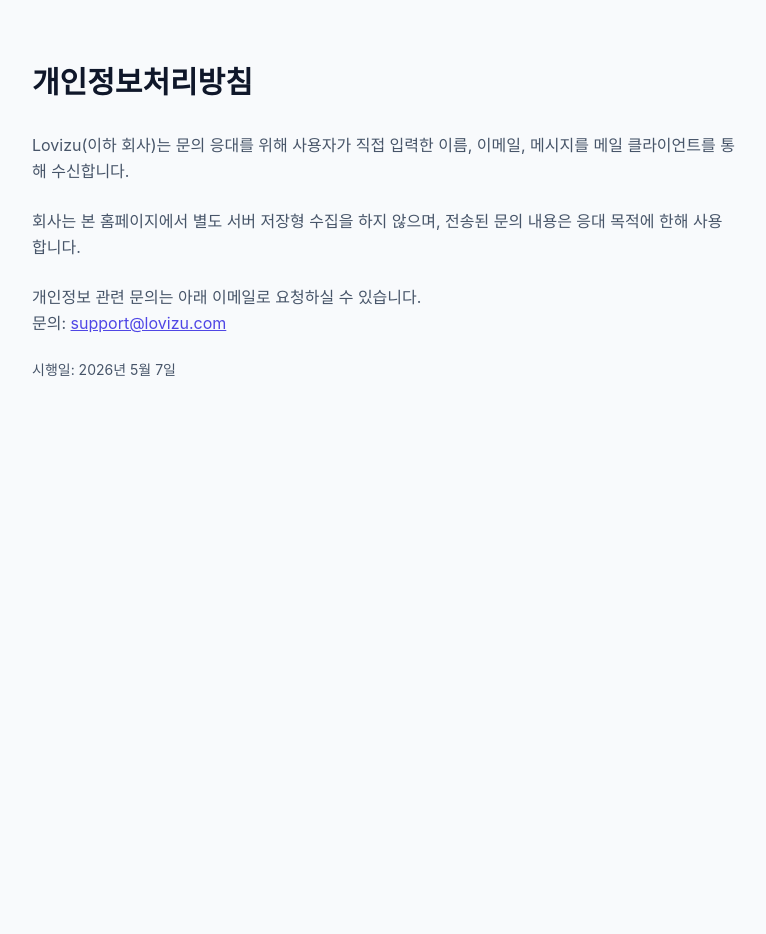
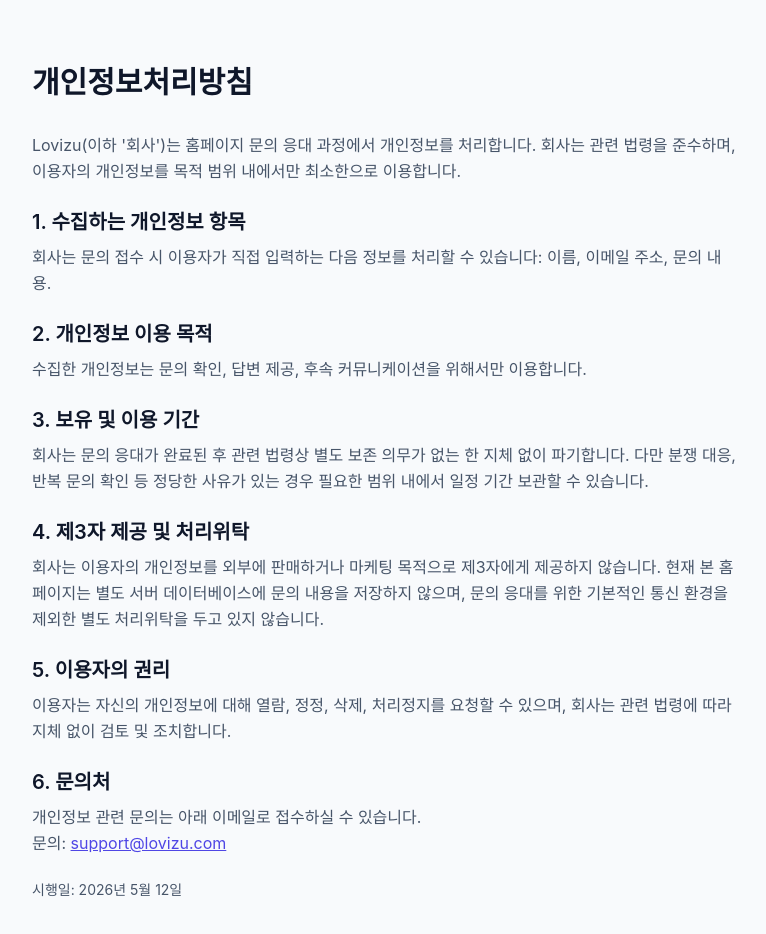
Before and after one commit to yousung/homepage, a Next.js app in the folder apps/web/: page /privacy in a window 1280 px wide. Shown: the top 934 px of the page, without its empty margins (256-1022 px from the left). Before the commit the page ends 800 px from the top, so only its background shows below. Built offline with nearby package versions, Linux system fonts and the light colour scheme; a web font is replaced by a local one.

Commit message:
fix: align homepage contact and privacy policy

```diff
--- /dev/null
+++ b/apps/web/app/privacy-policy/page.tsx
@@ -0,0 +1,2 @@
+export { metadata } from '@/app/privacy/page';
+export { default } from '@/app/privacy/page';
--- a/apps/web/app/privacy/page.tsx
+++ b/apps/web/app/privacy/page.tsx
@@ -15,22 +15,63 @@
         <h1 className="mb-8 text-3xl font-bold text-brand-text">개인정보처리방침</h1>
         <div className="space-y-6 leading-relaxed text-brand-text-muted">
           <p>
-            Lovizu(이하 회사)는 문의 응대를 위해 사용자가 직접 입력한 이름, 이메일, 메시지를
-            메일 클라이언트를 통해 수신합니다.
+            Lovizu(이하 &apos;회사&apos;)는 홈페이지 문의 응대 과정에서 개인정보를 처리합니다.
+            회사는 관련 법령을 준수하며, 이용자의 개인정보를 목적 범위 내에서만 최소한으로
+            이용합니다.
           </p>
+
+          <section className="space-y-2">
+            <h2 className="text-xl font-semibold text-brand-text">1. 수집하는 개인정보 항목</h2>
             <p>
-            회사는 본 홈페이지에서 별도 서버 저장형 수집을 하지 않으며, 전송된 문의 내용은
-            응대 목적에 한해 사용합니다.
+              회사는 문의 접수 시 이용자가 직접 입력하는 다음 정보를 처리할 수 있습니다:
+              이름, 이메일 주소, 문의 내용.
             </p>
+          </section>
+
+          <section className="space-y-2">
+            <h2 className="text-xl font-semibold text-brand-text">2. 개인정보 이용 목적</h2>
+            <p>수집한 개인정보는 문의 확인, 답변 제공, 후속 커뮤니케이션을 위해서만 이용합니다.</p>
+          </section>
+
+          <section className="space-y-2">
+            <h2 className="text-xl font-semibold text-brand-text">3. 보유 및 이용 기간</h2>
             <p>
-            개인정보 관련 문의는 아래 이메일로 요청하실 수 있습니다.
+              회사는 문의 응대가 완료된 후 관련 법령상 별도 보존 의무가 없는 한 지체 없이
+              파기합니다. 다만 분쟁 대응, 반복 문의 확인 등 정당한 사유가 있는 경우 필요한 범위
+              내에서 일정 기간 보관할 수 있습니다.
+            </p>
+          </section>
+
+          <section className="space-y-2">
+            <h2 className="text-xl font-semibold text-brand-text">4. 제3자 제공 및 처리위탁</h2>
+            <p>
+              회사는 이용자의 개인정보를 외부에 판매하거나 마케팅 목적으로 제3자에게 제공하지
+              않습니다. 현재 본 홈페이지는 별도 서버 데이터베이스에 문의 내용을 저장하지 않으며,
+              문의 응대를 위한 기본적인 통신 환경을 제외한 별도 처리위탁을 두고 있지 않습니다.
+            </p>
+          </section>
+
+          <section className="space-y-2">
+            <h2 className="text-xl font-semibold text-brand-text">5. 이용자의 권리</h2>
+            <p>
+              이용자는 자신의 개인정보에 대해 열람, 정정, 삭제, 처리정지를 요청할 수 있으며,
+              회사는 관련 법령에 따라 지체 없이 검토 및 조치합니다.
+            </p>
+          </section>
+
+          <section className="space-y-2">
+            <h2 className="text-xl font-semibold text-brand-text">6. 문의처</h2>
+            <p>
+              개인정보 관련 문의는 아래 이메일로 접수하실 수 있습니다.
               <br />
               문의:{' '}
               <a className="text-brand-accent underline" href={`mailto:${contactEmail}`}>
                 {contactEmail}
               </a>
             </p>
-          <p className="text-sm text-brand-text-muted">시행일: 2026년 5월 7일</p>
+          </section>
+
+          <p className="text-sm text-brand-text-muted">시행일: 2026년 5월 12일</p>
         </div>
       </section>
     </main>
--- a/apps/web/components/Contact.tsx
+++ b/apps/web/components/Contact.tsx
@@ -102,6 +102,14 @@
               >
                 문의 보내기
               </button>
+              <p className="text-xs leading-relaxed text-brand-text-muted">
+                문의를 제출하면 이름, 이메일, 문의 내용이 응대 목적으로 처리될 수 있습니다. 자세한
+                내용은{' '}
+                <a href="/privacy-policy" className="text-brand-accent underline">
+                  개인정보처리방침
+                </a>
+                에서 확인하실 수 있습니다.
+              </p>
               {submitted && (
                 <p role="status" className="text-sm text-brand-primary">
                   문의가 접수되었습니다. 24시간 내로 답변드리겠습니다.
--- a/apps/web/components/Footer.tsx
+++ b/apps/web/components/Footer.tsx
@@ -21,7 +21,7 @@
               {contactEmail}
             </a>
             <div className="flex items-center gap-3 text-xs text-white/60">
-              <a href="/privacy" className="transition-colors hover:text-white">
+              <a href="/privacy-policy" className="transition-colors hover:text-white">
                 개인정보처리방침
               </a>
               <span aria-hidden="true">|</span>
```
Also changed, not shown: 12 other files (tests, documents, lock files or other folders). Lines whose indentation alone changed are shown as unchanged.
